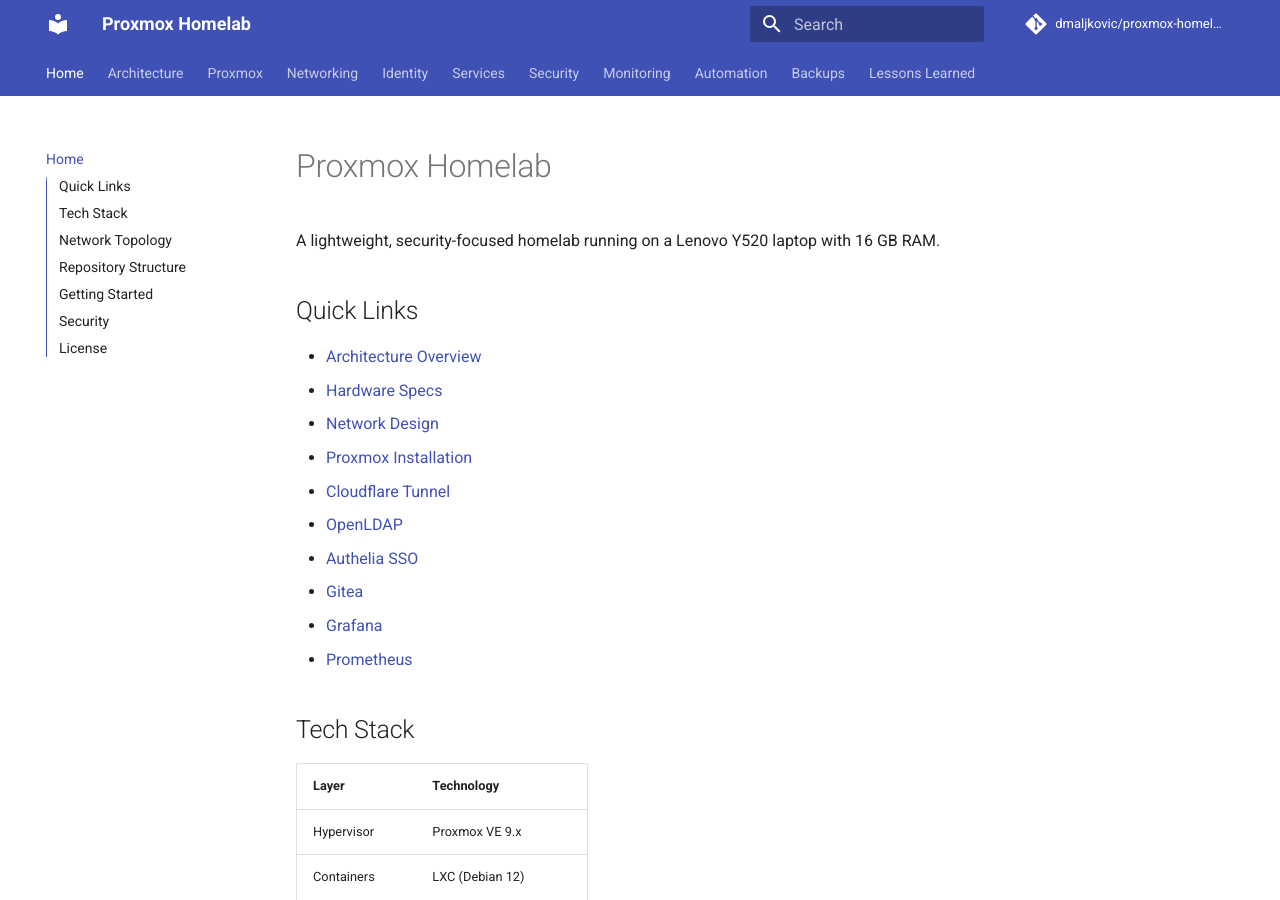
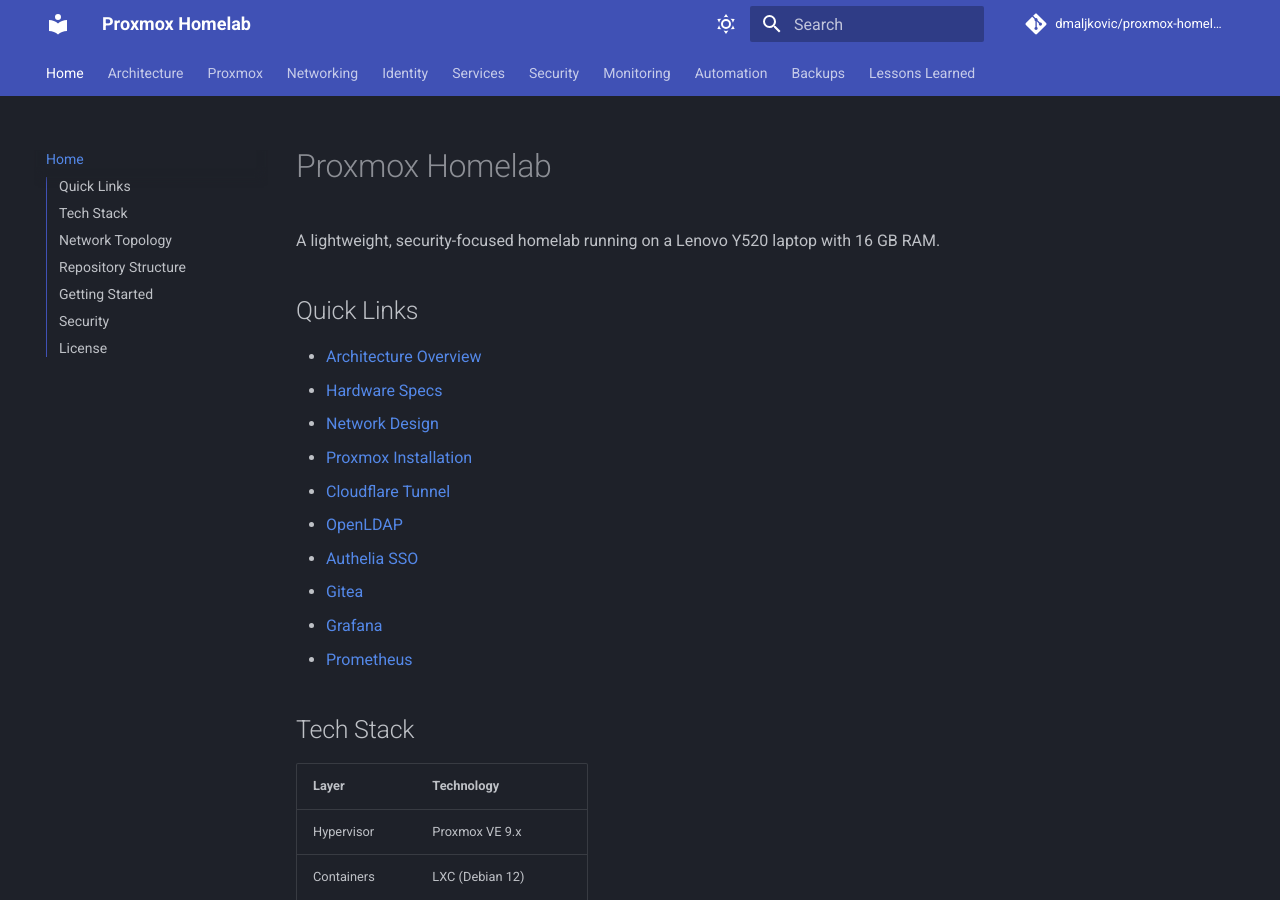
Before and after one commit to dmaljkovic/proxmox-homelab, an MkDocs documentation site: the page built from docs/index.md, in a window 1280 px wide and 900 px high. Built offline with MkDocs 1.6.1 and Material for MkDocs 9.7.7, drawn with Linux system fonts in a browser that asks for light colours; comment, search, counter and statistics services are not loaded.

Commit message:
Fix dark mode config with explicit toggle icons

```diff
--- a/mkdocs.yml
+++ b/mkdocs.yml
@@ -5,12 +5,18 @@ repo_name: dmaljkovic/proxmox-homelab
 theme:
   name: material
   palette:
+    - scheme: slate
+      primary: indigo
+      accent: indigo
+      toggle:
+        icon: material/weather-sunny
+        name: Switch to light mode
     - scheme: default
       primary: indigo
       accent: indigo
-    - scheme: slate
-      primary: indigo
-      accent: indigo
+      toggle:
+        icon: material/weather-night
+        name: Switch to dark mode
   features:
     - navigation.tabs
     - navigation.sections
@@ -18,6 +24,7 @@ theme:
     - toc.integrate
     - search.suggest
     - content.code.copy
+    - content.tooltips
 markdown_extensions:
   - pymdownx.highlight:
       anchor_linenums: true
```
